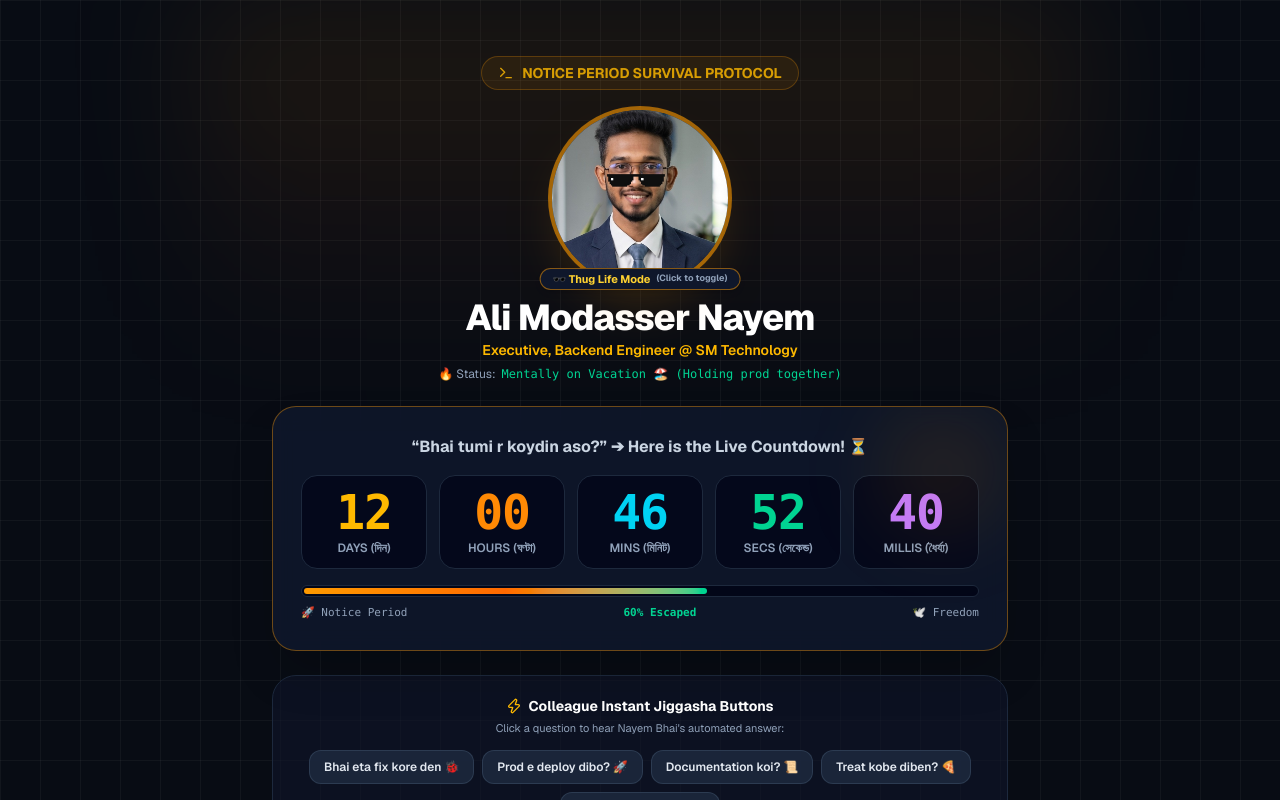
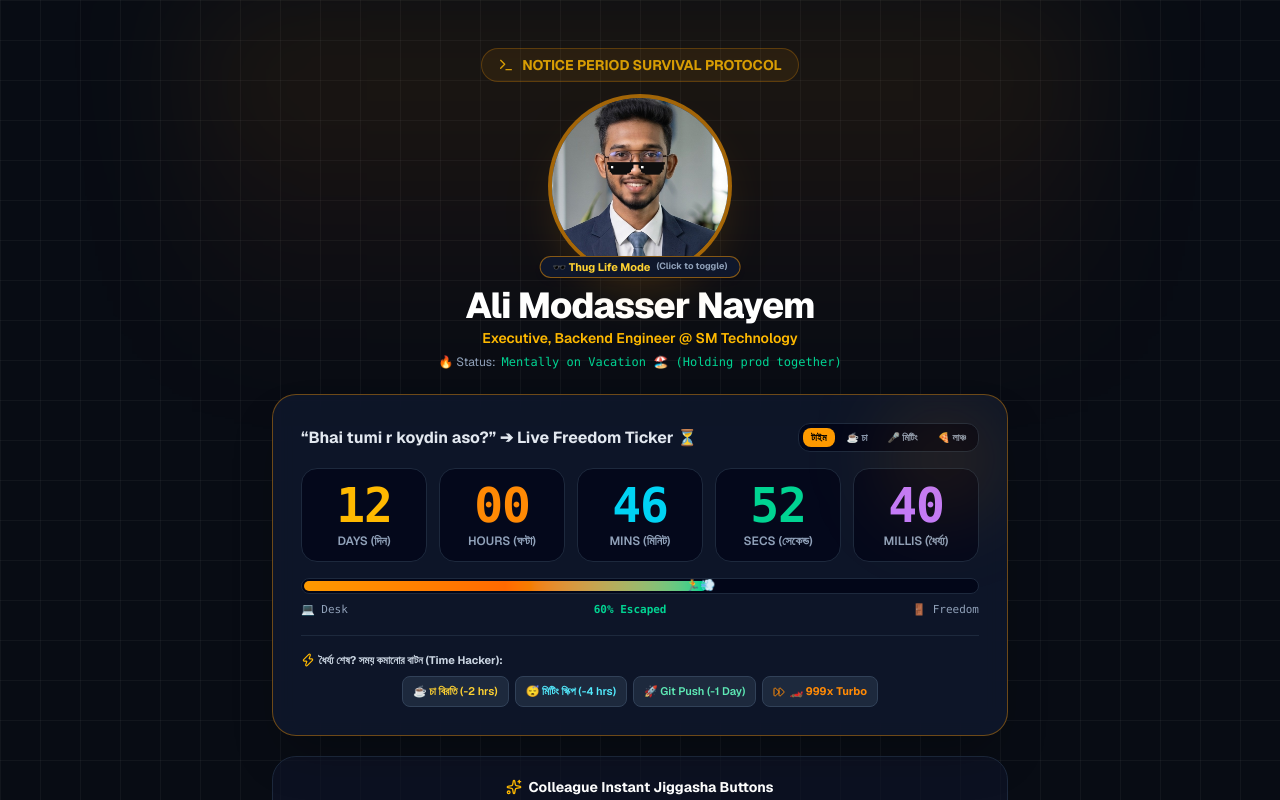
Before and after one commit to modasser-nayem/resign-countdown, a Next.js app: page / in a window 1280 px wide. Shown: the top 800 px of the page. Built offline with nearby package versions, Linux system fonts and the light colour scheme.

Commit message:
feat: interactive time hacker, 999x turbo speed simulator, and funny unit switchers

```diff
--- a/src/components/MemeCountdown.tsx
+++ b/src/components/MemeCountdown.tsx
@@ -15,6 +15,9 @@ import {
   AlertTriangle,
   Smile,
   Share2,
+  FastForward,
+  RotateCcw,
+  Sparkles,
 } from "lucide-react";
 import { soundEffects } from "@/lib/audio";
 
@@ -32,19 +35,20 @@ interface TimeLeft {
 const TARGET_TIMESTAMP = new Date("2026-10-21T17:00:00+06:00").getTime();
 const START_TIMESTAMP = new Date("2026-09-21T09:00:00+06:00").getTime();
 
-function calculateTimeLeft(): TimeLeft {
+function calculateTimeLeft(deductedMs: number): TimeLeft {
   if (typeof window === "undefined") {
     return { days: 0, hours: 0, minutes: 0, seconds: 0, milliseconds: 0, isComplete: false, progress: 0 };
   }
   const now = Date.now();
-  const diff = TARGET_TIMESTAMP - now;
+  const effectiveTarget = TARGET_TIMESTAMP - deductedMs;
+  const diff = effectiveTarget - now;
 
   if (diff <= 0) {
     return { days: 0, hours: 0, minutes: 0, seconds: 0, milliseconds: 0, isComplete: true, progress: 100 };
   }
 
   const total = TARGET_TIMESTAMP - START_TIMESTAMP;
-  const elapsed = Math.max(0, now - START_TIMESTAMP);
+  const elapsed = Math.max(0, now - START_TIMESTAMP + deductedMs);
   const progress = Math.min(100, Math.round((elapsed / total) * 100));
 
   return {
@@ -62,17 +66,53 @@ const subscribe = () => () => {};
 
 export default function MemeCountdown() {
   const isClient = useSyncExternalStore(subscribe, () => true, () => false);
-  const [timeLeft, setTimeLeft] = useState<TimeLeft>(calculateTimeLeft);
   const [memeGlasses, setMemeGlasses] = useState(true);
   const [copied, setCopied] = useState(false);
   const [dialogContent, setDialogContent] = useState<{ title: string; text: string; sound: () => void } | null>(null);
 
+  // Time hacking / Fun reduction states
+  const [deductedMs, setDeductedMs] = useState(0);
+  const [isTurbo, setIsTurbo] = useState(false);
+  const [funnyUnit, setFunnyUnit] = useState<"standard" | "chai" | "standup" | "lunch">("standard");
+  const [toastMessage, setToastMessage] = useState<string | null>(null);
+
+  const [timeLeft, setTimeLeft] = useState<TimeLeft>(() => calculateTimeLeft(0));
+
+  // Ticker with Turbo Mode support
   useEffect(() => {
     const timer = setInterval(() => {
-      setTimeLeft(calculateTimeLeft());
+      setDeductedMs((prev) => {
+        const next = isTurbo ? prev + 1000 * 60 * 15 : prev; // In turbo mode, skip 15 mins every 50ms!
+        setTimeLeft(calculateTimeLeft(next));
+        return next;
+      });
     }, 50);
     return () => clearInterval(timer);
-  }, []);
+  }, [isTurbo]);
+
+  const showToast = (msg: string) => {
+    setToastMessage(msg);
+    setTimeout(() => setToastMessage(null), 2500);
+  };
+
+  const deductTime = (ms: number, sound: () => void, label: string) => {
+    sound();
+    setDeductedMs((prev) => {
+      const next = prev + ms;
+      setTimeLeft(calculateTimeLeft(next));
+      return next;
+    });
+    showToast(label);
+    confetti({ particleCount: 30, spread: 50, origin: { y: 0.7 } });
+  };
+
+  const resetTime = () => {
+    soundEffects.playSiren();
+    setDeductedMs(0);
+    setIsTurbo(false);
+    setTimeLeft(calculateTimeLeft(0));
+    showToast("🚨 Boss looked at screen! Returned to Reality!");
+  };
 
   const triggerConfetti = () => {
     soundEffects.playFanfare();
@@ -103,7 +143,7 @@ export default function MemeCountdown() {
     {
       label: "Prod e deploy dibo? 🚀",
       title: "Rule #1 of Notice Period:",
-      text: "Notice period e `git push origin main` deoa haraam! Kisu crash korle ami 404 Not Found! 💀",
+      text: "Notice period e git push origin main deoa haraam! Kisu crash korle ami 404 Not Found! 💀",
       action: () => soundEffects.playSiren(),
     },
     {
@@ -134,10 +174,23 @@ export default function MemeCountdown() {
     );
   }
 
+  // Calculated funny units
+  const totalOfficeDaysLeft = Math.max(0, Math.round(timeLeft.days * 0.7) + (timeLeft.hours > 5 ? 1 : 0));
+  const cupsOfChaiLeft = Math.max(1, totalOfficeDaysLeft * 3 + Math.floor(timeLeft.hours / 3));
+  const standupsLeft = Math.max(1, totalOfficeDaysLeft);
+  const lunchesLeft = Math.max(1, totalOfficeDaysLeft);
+
   return (
-    <div className="w-full max-w-3xl mx-auto px-4 py-8 flex flex-col items-center text-center">
+    <div className="w-full max-w-3xl mx-auto px-4 py-6 flex flex-col items-center text-center">
+      {/* Toast Notification */}
+      {toastMessage && (
+        <div className="fixed top-5 z-50 px-4 py-2 rounded-2xl bg-gradient-to-r from-amber-500 to-orange-500 text-slate-950 font-black text-xs shadow-2xl animate-bounce border border-amber-300">
+          {toastMessage}
+        </div>
+      )}
+
       {/* Top Meme Badge */}
-      <div className="inline-flex items-center gap-2 px-4 py-1.5 rounded-full bg-amber-500/10 border border-amber-500/30 text-amber-400 text-xs sm:text-sm font-bold mb-5 animate-pulse">
+      <div className="inline-flex items-center gap-2 px-4 py-1.5 rounded-full bg-amber-500/10 border border-amber-500/30 text-amber-400 text-xs sm:text-sm font-bold mb-4 animate-pulse">
         <Terminal className="w-4 h-4 text-amber-400" />
         <span>NOTICE PERIOD SURVIVAL PROTOCOL</span>
       </div>
@@ -183,15 +236,82 @@ export default function MemeCountdown() {
         </p>
       </div>
 
-      {/* The Big Countdown Question */}
-      <div className="w-full bg-slate-900/90 border border-amber-500/40 rounded-3xl p-5 sm:p-7 shadow-2xl mb-6 relative overflow-hidden backdrop-blur-md">
+      {/* THE MAIN COUNTDOWN CARD */}
+      <div className="w-full bg-slate-900/90 border border-amber-500/40 rounded-3xl p-5 sm:p-7 shadow-2xl mb-5 relative overflow-hidden backdrop-blur-md">
         <div className="absolute top-0 right-0 w-32 h-32 bg-amber-500/10 rounded-full blur-2xl pointer-events-none" />
 
-        <div className="text-sm sm:text-base font-bold text-slate-300 mb-4">
-          &ldquo;Bhai tumi r koydin aso?&rdquo; ➔ Here is the Live Countdown! ⏳
+        <div className="flex flex-col sm:flex-row items-center justify-between gap-2 mb-4">
+          <span className="text-sm sm:text-base font-bold text-slate-200">
+            &ldquo;Bhai tumi r koydin aso?&rdquo; ➔ Live Freedom Ticker ⏳
+          </span>
+
+          {/* Funny Unit Selector */}
+          <div className="flex gap-1 bg-slate-950 p-1 rounded-xl border border-slate-800 text-[10px] font-semibold">
+            <button
+              onClick={() => setFunnyUnit("standard")}
+              className={`px-2 py-0.5 rounded-lg transition-all ${
+                funnyUnit === "standard" ? "bg-amber-500 text-black font-bold" : "text-slate-400 hover:text-white"
+              }`}
+            >
+              টাইম
+            </button>
+            <button
+              onClick={() => setFunnyUnit("chai")}
+              className={`px-2 py-0.5 rounded-lg transition-all ${
+                funnyUnit === "chai" ? "bg-amber-500 text-black font-bold" : "text-slate-400 hover:text-white"
+              }`}
+            >
+              ☕ চা
+            </button>
+            <button
+              onClick={() => setFunnyUnit("standup")}
+              className={`px-2 py-0.5 rounded-lg transition-all ${
+                funnyUnit === "standup" ? "bg-amber-500 text-black font-bold" : "text-slate-400 hover:text-white"
+              }`}
+            >
+              🎤 মিটিং
+            </button>
+            <button
+              onClick={() => setFunnyUnit("lunch")}
+              className={`px-2 py-0.5 rounded-lg transition-all ${
+                funnyUnit === "lunch" ? "bg-amber-500 text-black font-bold" : "text-slate-400 hover:text-white"
+              }`}
+            >
+              🍕 লাঞ্চ
+            </button>
+          </div>
         </div>
 
-        {/* Big Numbers Grid */}
+        {/* Dynamic Display based on unit */}
+        {funnyUnit === "chai" ? (
+          <div className="bg-slate-950/80 rounded-2xl p-6 border border-amber-500/30 text-center mb-4">
+            <div className="text-4xl sm:text-6xl font-black text-amber-400 font-mono mb-1">
+              ~{cupsOfChaiLeft} কাপ চা বাকি! ☕
+            </div>
+            <div className="text-xs text-slate-300">
+              বনশ্রীর টংয়ে আর মাত্র {cupsOfChaiLeft} কাপ চা শেষ করলেই অফিসিয়াল মুক্তি!
+            </div>
+          </div>
+        ) : funnyUnit === "standup" ? (
+          <div className="bg-slate-950/80 rounded-2xl p-6 border border-cyan-500/30 text-center mb-4">
+            <div className="text-4xl sm:text-6xl font-black text-cyan-400 font-mono mb-1">
+              ~{standupsLeft} টি স্ট্যান্ডআপ বাকি! 🎤
+            </div>
+            <div className="text-xs text-slate-300">
+              আর মাত্র {standupsLeft} বার &ldquo;Working on handover & doc&rdquo; বলা বাকি!
+            </div>
+          </div>
+        ) : funnyUnit === "lunch" ? (
+          <div className="bg-slate-950/80 rounded-2xl p-6 border border-orange-500/30 text-center mb-4">
+            <div className="text-4xl sm:text-6xl font-black text-orange-400 font-mono mb-1">
+              ~{lunchesLeft} বার অফিস লাঞ্চ বাকি! 🍕
+            </div>
+            <div className="text-xs text-slate-300">
+              সহকর্মীদের সাথে আর মাত্র {lunchesLeft} বার দুপুরের খাবার খেলেই শেষ!
+            </div>
+          </div>
+        ) : (
+          /* Big Digital Numbers Grid */
           <div className="grid grid-cols-2 sm:grid-cols-5 gap-2 sm:gap-3 mb-4">
             <div className="bg-slate-950/80 rounded-2xl p-3 border border-slate-800 flex flex-col items-center">
               <span className="text-3xl sm:text-5xl font-black font-mono text-amber-400 tracking-tight">
@@ -238,28 +358,101 @@ export default function MemeCountdown() {
               </span>
             </div>
           </div>
+        )}
 
-        {/* Mini Freedom Meter */}
-        <div className="w-full bg-slate-950 rounded-full h-3 p-0.5 border border-slate-800 overflow-hidden mb-2">
+        {/* Mini Freedom Escape Runner */}
+        <div className="relative w-full bg-slate-950 rounded-full h-4 p-0.5 border border-slate-800 overflow-hidden mb-2">
           <div
-            className="h-full rounded-full bg-gradient-to-r from-amber-500 via-orange-500 to-emerald-400 transition-all duration-300"
-            style={{ width: `${Math.max(5, timeLeft.progress)}%` }}
-          />
+            className="h-full rounded-full bg-gradient-to-r from-amber-500 via-orange-500 to-emerald-400 transition-all duration-300 relative"
+            style={{ width: `${Math.max(6, timeLeft.progress)}%` }}
+          >
+            <span className="absolute -right-2 -top-1 text-xs">🏃💨</span>
           </div>
+        </div>
+
         <div className="flex justify-between text-[11px] text-slate-400 font-mono">
-          <span>🚀 Notice Period</span>
+          <span>💻 Desk</span>
           <span className="text-emerald-400 font-bold">{timeLeft.progress}% Escaped</span>
-          <span>🕊️ Freedom</span>
+          <span>🚪 Freedom</span>
+        </div>
+
+        {/* TIME HACKER BUTTONS (Funny Time Deductors) */}
+        <div className="mt-4 pt-4 border-t border-slate-800">
+          <div className="flex items-center justify-between mb-2">
+            <span className="text-[11px] font-bold text-slate-300 flex items-center gap-1">
+              <Zap className="w-3.5 h-3.5 text-amber-400" />
+              <span>ধৈর্য্য শেষ? সময় কমানোর বাটন (Time Hacker):</span>
+            </span>
+            {deductedMs > 0 && (
+              <span className="text-[10px] text-emerald-400 font-mono font-bold">
+                -{Math.round(deductedMs / (1000 * 60 * 60))} hrs hacked!
+              </span>
+            )}
+          </div>
+
+          <div className="flex flex-wrap items-center justify-center gap-1.5">
+            <button
+              onClick={() => deductTime(1000 * 60 * 60 * 2, soundEffects.playPop, "☕ মামার চা খেয়ে ২ ঘণ্টা গায়েব!")}
+              className="px-2.5 py-1.5 rounded-lg bg-slate-800 hover:bg-slate-700 border border-slate-700 text-[11px] font-semibold text-amber-300 transition-all active:scale-95 cursor-pointer"
+            >
+              ☕ চা বিরতি (-2 hrs)
+            </button>
+
+            <button
+              onClick={() => deductTime(1000 * 60 * 60 * 4, soundEffects.playKaChing, "😴 মিটিংয়ে ঘুমিয়ে ৪ ঘণ্টা পার!")}
+              className="px-2.5 py-1.5 rounded-lg bg-slate-800 hover:bg-slate-700 border border-slate-700 text-[11px] font-semibold text-cyan-300 transition-all active:scale-95 cursor-pointer"
+            >
+              😴 মিটিং স্কিপ (-4 hrs)
+            </button>
+
+            <button
+              onClick={() => deductTime(1000 * 60 * 60 * 24, soundEffects.playFanfare, "🚀 Git push --force করে ১ দিন এগিয়ে গেলেন!")}
+              className="px-2.5 py-1.5 rounded-lg bg-slate-800 hover:bg-slate-700 border border-slate-700 text-[11px] font-semibold text-emerald-300 transition-all active:scale-95 cursor-pointer"
+            >
+              🚀 Git Push (-1 Day)
+            </button>
+
+            <button
+              onClick={() => {
+                const nextTurbo = !isTurbo;
+                setIsTurbo(nextTurbo);
+                if (nextTurbo) {
+                  soundEffects.playFanfare();
+                  showToast("🏎️ Turbo Speed 999x Engaged! Hold on tight!");
+                } else {
+                  showToast("🐢 Back to 1x Speed");
+                }
+              }}
+              className={`px-2.5 py-1.5 rounded-lg border text-[11px] font-bold transition-all active:scale-95 cursor-pointer ${
+                isTurbo
+                  ? "bg-red-500 text-white border-red-400 animate-pulse"
+                  : "bg-slate-800 hover:bg-slate-700 border-slate-700 text-orange-400"
+              }`}
+            >
+              <FastForward className="w-3 h-3 inline mr-1" />
+              {isTurbo ? "Stop Turbo" : "🏎️ 999x Turbo"}
+            </button>
+
+            {deductedMs > 0 && (
+              <button
+                onClick={resetTime}
+                className="px-2.5 py-1.5 rounded-lg bg-red-950/80 hover:bg-red-900 border border-red-800 text-[11px] font-semibold text-red-200 transition-all active:scale-95 cursor-pointer flex items-center gap-1"
+              >
+                <RotateCcw className="w-3 h-3" />
+                <span>Reset</span>
+              </button>
+            )}
+          </div>
         </div>
       </div>
 
       {/* Instant Colleague Response Buttons (Super Funny) */}
-      <div className="w-full bg-slate-900/60 border border-slate-800 rounded-3xl p-5 mb-6">
+      <div className="w-full bg-slate-900/60 border border-slate-800 rounded-3xl p-5 mb-5">
         <h3 className="text-sm font-bold text-white mb-1 flex items-center justify-center gap-1.5">
-          <Zap className="w-4 h-4 text-amber-400" /> Colleague Instant Jiggasha Buttons
+          <Sparkles className="w-4 h-4 text-amber-400" /> Colleague Instant Jiggasha Buttons
         </h3>
         <p className="text-[11px] text-slate-400 mb-3.5">
-          Click a question to hear Nayem Bhai&apos;s automated answer:
+          ডেস্কে এসে কোনো কোলিগ বা বস কিছু জিজ্ঞেস করলে বোতামে চাপুন:
         </p>
 
         <div className="flex flex-wrap items-center justify-center gap-2">
@@ -279,11 +472,11 @@ export default function MemeCountdown() {
       </div>
 
       {/* 4 Crisp Developer Meme Metrics */}
-      <div className="grid grid-cols-2 sm:grid-cols-4 gap-2.5 w-full mb-6">
+      <div className="grid grid-cols-2 sm:grid-cols-4 gap-2.5 w-full mb-5">
         <div className="bg-slate-900/80 border border-slate-800 rounded-2xl p-3 flex flex-col items-center">
           <Coffee className="w-4 h-4 text-amber-400 mb-1" />
           <span className="text-xs text-slate-400">Tong er Cha</span>
-          <span className="text-base font-bold text-white font-mono">~36 Cups Left</span>
+          <span className="text-base font-bold text-white font-mono">~{cupsOfChaiLeft} Cups Left</span>
         </div>
 
         <div className="bg-slate-900/80 border border-slate-800 rounded-2xl p-3 flex flex-col items-center">
@@ -371,7 +564,7 @@ export default function MemeCountdown() {
       )}
 
       {/* Ultra Compact Footer */}
-      <div className="mt-12 text-[11px] text-slate-500">
+      <div className="mt-10 text-[11px] text-slate-500">
         Made with ☕ by Ali Modasser Nayem • SM Technology • Exit Code: 0
       </div>
     </div>
```
Lines whose indentation alone changed are shown as unchanged.
